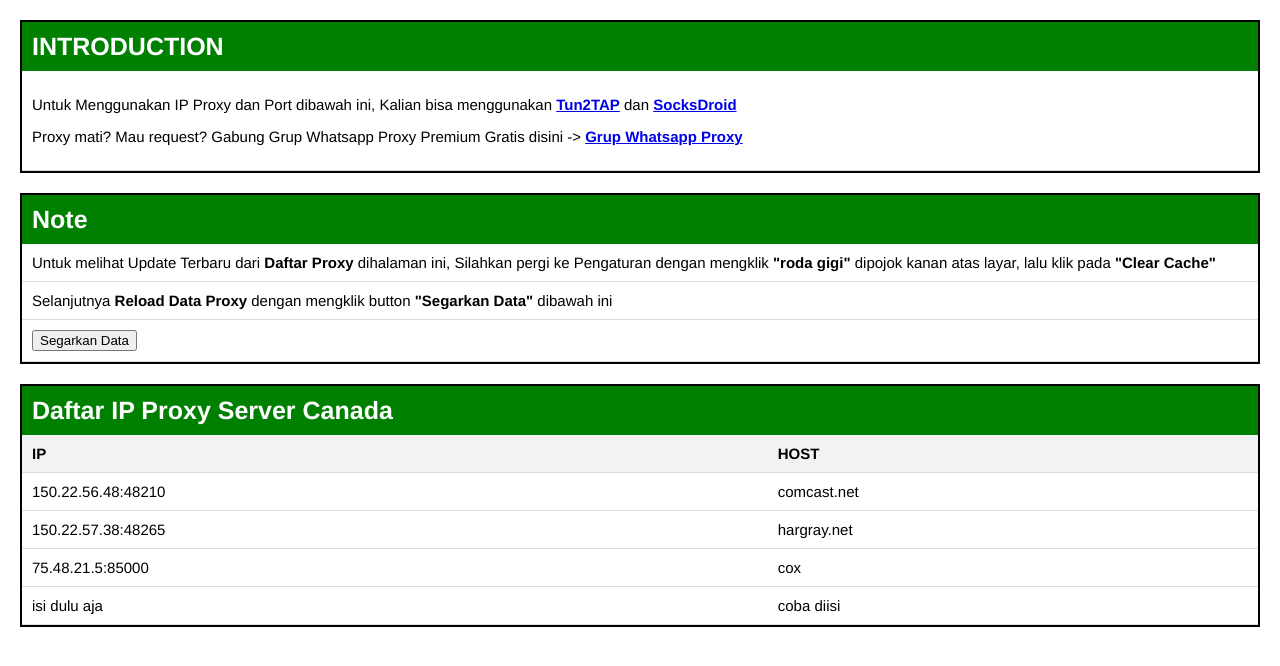
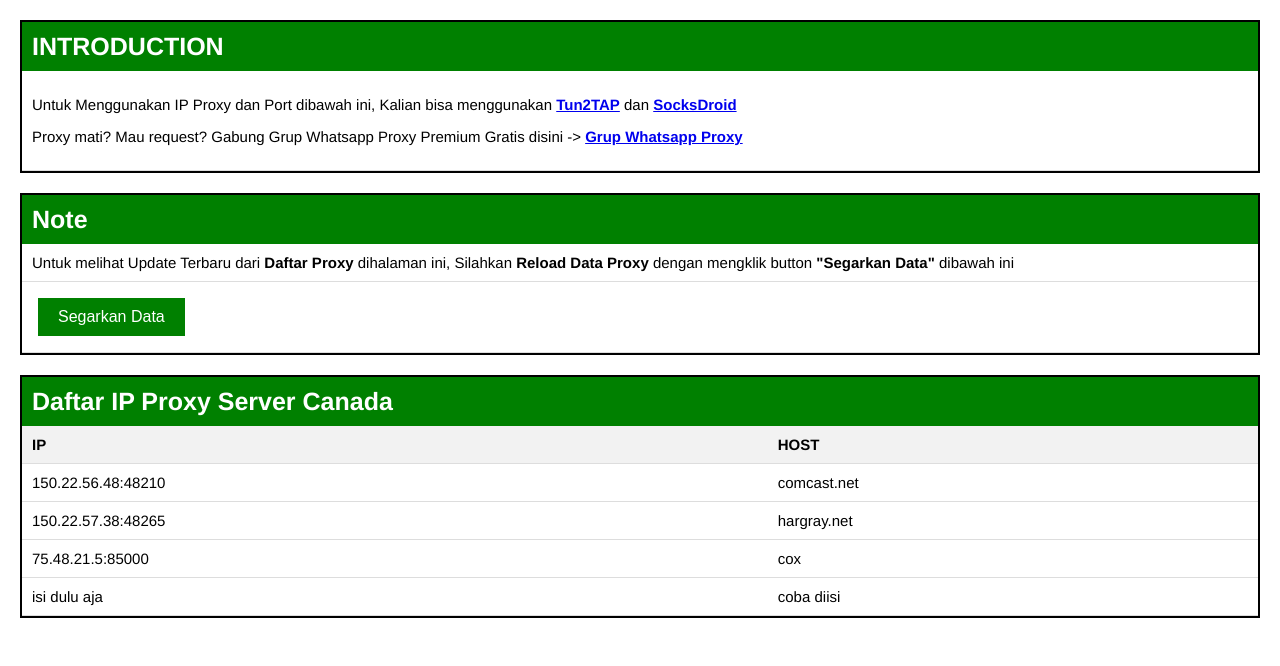
Before and after one commit to zhafrandev/Proxygo, a plain HTML site: page proxycanada.html in a window 1280 px wide. Drawn offline with Linux system fonts and the light colour scheme.

Commit message:
Update proxycanada.html

```diff
--- a/proxycanada.html
+++ b/proxycanada.html
@@ -26,9 +26,8 @@
     <div class="table-container">
         <div class="table-heading">Note</div>
           <table>
-            <tr><td>Untuk melihat Update Terbaru dari <strong>Daftar Proxy</strong> dihalaman ini, Silahkan pergi ke Pengaturan dengan mengklik <strong>"roda gigi"</strong> dipojok kanan atas layar, lalu klik pada <strong>"Clear Cache"</strong></td></tr>
-            <tr><td>Selanjutnya <strong>Reload Data Proxy</strong> dengan mengklik button <strong>"Segarkan Data"</strong> dibawah ini</td></tr>
-            <tr><td><button id="refresh-button">Segarkan Data</button></td></tr>
+            <tr><td>Untuk melihat Update Terbaru dari <strong>Daftar Proxy</strong> dihalaman ini, Silahkan <strong>Reload Data Proxy</strong> dengan mengklik button <strong>"Segarkan Data"</strong> dibawah ini</td></tr>
+            <tr><td><button class="refresh-button" id="refresh-button">Segarkan Data</button></td></tr>
           </table>
     </div>
 
```
